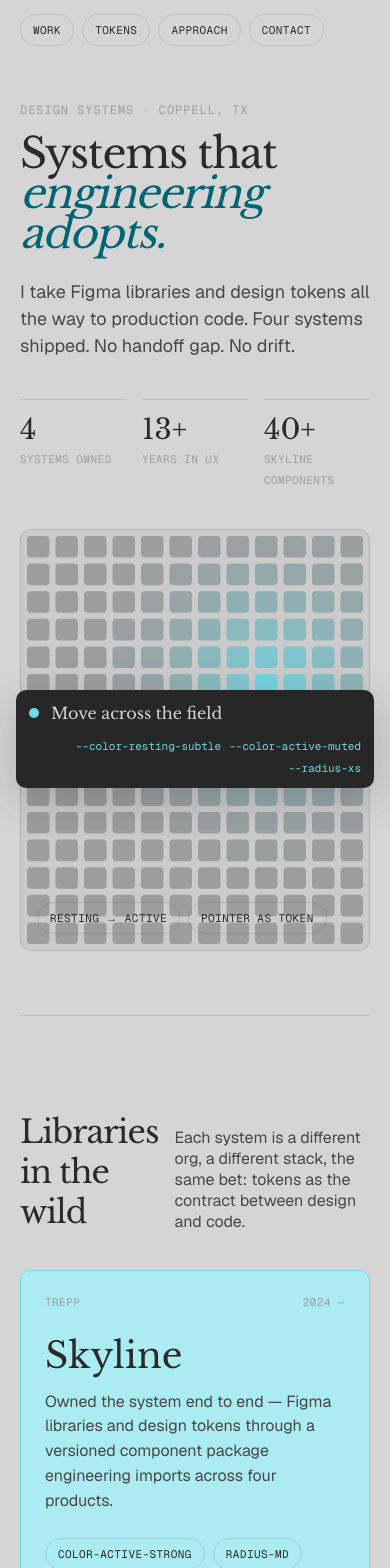
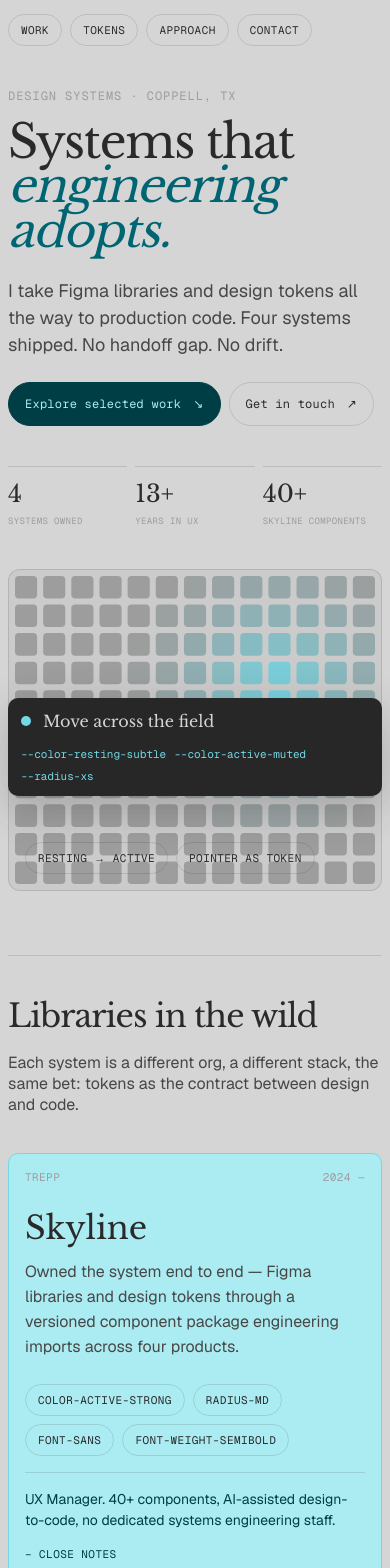
Before and after one commit to dponinski/poninski, a Next.js app: page / in a window 390 px wide. Shown: the part 40-1608 px from the top of the page. Built offline with nearby package versions, Linux system fonts and the light colour scheme.

Commit message:
Save uncommitted changes

```diff
--- a/app/globals.css
+++ b/app/globals.css
@@ -196,6 +196,55 @@ img {
   line-height: 1.5;
 }
 
+.hero__actions {
+  display: flex;
+  flex-wrap: wrap;
+  gap: var(--space-2);
+  margin-top: var(--space-5);
+}
+
+.button {
+  display: inline-flex;
+  align-items: center;
+  justify-content: center;
+  gap: var(--space-3);
+  min-height: 44px;
+  padding: 0 var(--space-4);
+  border: 1px solid var(--line);
+  border-radius: var(--radius-full);
+  font-family: var(--font-mono), monospace;
+  font-size: 12px;
+  letter-spacing: 0.02em;
+  transition:
+    background 160ms ease,
+    color 160ms ease,
+    border-color 160ms ease,
+    transform 160ms ease;
+}
+
+.button:hover,
+.button:focus-visible {
+  transform: translateY(-2px);
+}
+
+.button--primary {
+  background: var(--accent-deep);
+  border-color: var(--accent-deep);
+  color: var(--color-active-subtle);
+}
+
+.button--primary:hover,
+.button--primary:focus-visible {
+  background: var(--accent);
+  border-color: var(--accent);
+}
+
+.button--quiet:hover,
+.button--quiet:focus-visible {
+  background: var(--accent-soft);
+  border-color: var(--accent-mid);
+}
+
 .stats {
   display: grid;
   grid-template-columns: repeat(3, minmax(0, 1fr));
@@ -346,6 +395,16 @@ img {
 
 .card[aria-expanded="true"] .card__detail {
   display: block;
+}
+
+.card__toggle {
+  display: block;
+  margin-top: var(--space-4);
+  color: var(--accent-deep);
+  font-family: var(--font-mono), monospace;
+  font-size: 11px;
+  letter-spacing: 0.04em;
+  text-transform: uppercase;
 }
 
 .lab {
@@ -580,6 +639,78 @@ img {
   }
 }
 
+@media (max-width: 560px) {
+  .shell {
+    width: min(100% - var(--space-4), 1180px);
+  }
+
+  .nav {
+    align-items: flex-start;
+  }
+
+  .nav__links {
+    width: 100%;
+    overflow-x: auto;
+    padding-bottom: 2px;
+  }
+
+  .nav__links a {
+    flex: 0 0 auto;
+  }
+
+  .hero {
+    padding-top: var(--space-5);
+  }
+
+  .hero h1 {
+    font-size: clamp(42px, 12vw, 64px);
+  }
+
+  .stats {
+    gap: var(--space-2);
+  }
+
+  .stat b {
+    font-size: 24px;
+  }
+
+  .stat span {
+    font-size: 9px;
+  }
+
+  .field-wrap,
+  .field-wrap canvas {
+    min-height: 320px;
+  }
+
+  .section {
+    padding-block: var(--space-6);
+  }
+
+  .section__head {
+    flex-direction: column;
+    align-items: flex-start;
+  }
+
+  .card {
+    padding: var(--space-4);
+  }
+
+  .card h3 {
+    font-size: 32px;
+  }
+
+  .inspector {
+    left: var(--space-2);
+    right: var(--space-2);
+    bottom: var(--space-2);
+  }
+
+  .inspector__tokens {
+    justify-content: flex-start;
+  }
+}
+
 @media (prefers-reduced-motion: reduce) {
   html {
     scroll-behavior: auto;
@@ -594,4 +725,12 @@ img {
   .field-wrap canvas {
     cursor: crosshair;
   }
+
+  .button:hover,
+  .button:focus-visible,
+  .card:hover,
+  .card:focus-visible,
+  .card[aria-expanded="true"] {
+    transform: none;
+  }
 }
--- a/components/site.tsx
+++ b/components/site.tsx
@@ -81,6 +81,14 @@ function Hero() {
           I take Figma libraries and design tokens all the way to production
           code. Four systems shipped. No handoff gap. No drift.
         </p>
+        <div className="hero__actions">
+          <a className="button button--primary" href="#work">
+            Explore selected work <span aria-hidden="true">↘</span>
+          </a>
+          <a className="button button--quiet" href="mailto:hello@poninski.com">
+            Get in touch <span aria-hidden="true">↗</span>
+          </a>
+        </div>
         <div className="stats">
           {[
             ["4", "Systems owned"],
@@ -133,6 +141,7 @@ function Work() {
             type="button"
             className="card"
             aria-expanded={open === system.id}
+            aria-controls={`project-detail-${system.id}`}
             onClick={() =>
               setOpen((current) => (current === system.id ? null : system.id))
             }
@@ -157,9 +166,12 @@ function Work() {
                 </span>
               ))}
             </div>
-            <div className="card__detail">
+            <div className="card__detail" id={`project-detail-${system.id}`}>
               {system.role}. {system.outcome}
             </div>
+            <span className="card__toggle" aria-hidden="true">
+              {open === system.id ? "− Close notes" : "+ Project notes"}
+            </span>
           </button>
         ))}
       </div>
@@ -384,10 +396,12 @@ export function Site() {
         Skip to work
       </a>
       <Nav />
-      <Hero />
-      <Work />
-      <TokenLab />
-      <Approach />
+      <main>
+        <Hero />
+        <Work />
+        <TokenLab />
+        <Approach />
+      </main>
       <Footer />
       <Inspector />
     </InspectProvider>
--- a/components/token-field.tsx
+++ b/components/token-field.tsx
@@ -30,6 +30,7 @@ function mix(
 export function TokenField() {
   const canvasRef = useRef<HTMLCanvasElement>(null);
   const pointer = useRef({ x: 0.72, y: 0.38, active: false });
+  const schedulePaint = useRef<() => void>(() => undefined);
   const { inspect } = useInspect();
 
   useEffect(() => {
@@ -42,8 +43,6 @@ export function TokenField() {
       "(prefers-reduced-motion: reduce)",
     ).matches;
     let frame = 0;
-    let cols = 18;
-    let rows = 12;
 
     const paint = () => {
       const rect = canvas.getBoundingClientRect();
@@ -57,8 +56,8 @@ export function TokenField() {
       const deep = hexToRgb(readVar("--color-active-strong") || "#006572");
       const radius = Number.parseFloat(readVar("--radius-xs") || "4");
       const gap = 6;
-      cols = Math.max(10, Math.floor(rect.width / 28));
-      rows = Math.max(8, Math.floor(rect.height / 28));
+      const cols = Math.max(10, Math.floor(rect.width / 28));
+      const rows = Math.max(8, Math.floor(rect.height / 28));
       const cellW = (rect.width - gap * (cols + 1)) / cols;
       const cellH = (rect.height - gap * (rows + 1)) / rows;
       const px = pointer.current.x * rect.width;
@@ -90,24 +89,31 @@ export function TokenField() {
         context.arc(px, py, 14, 0, Math.PI * 2);
         context.stroke();
       }
-
-      frame = window.requestAnimationFrame(paint);
     };
 
-    frame = window.requestAnimationFrame(paint);
-    return () => window.cancelAnimationFrame(frame);
+    schedulePaint.current = () => {
+      if (frame) return;
+      frame = window.requestAnimationFrame(() => {
+        frame = 0;
+        paint();
+      });
+    };
+
+    const resizeObserver = new ResizeObserver(schedulePaint.current);
+    resizeObserver.observe(canvas);
+    schedulePaint.current();
+
+    return () => {
+      resizeObserver.disconnect();
+      if (frame) window.cancelAnimationFrame(frame);
+      schedulePaint.current = () => undefined;
+    };
   }, []);
 
   return (
     <div
       className="field-wrap"
-      onPointerMove={(event) => {
-        const rect = event.currentTarget.getBoundingClientRect();
-        pointer.current = {
-          x: (event.clientX - rect.left) / rect.width,
-          y: (event.clientY - rect.top) / rect.height,
-          active: true,
-        };
+      onPointerEnter={() =>
         inspect({
           label: "Activation field",
           tokens: [
@@ -116,10 +122,20 @@ export function TokenField() {
             "--color-active-strong",
             "--radius-xs",
           ],
-        });
+        })
+      }
+      onPointerMove={(event) => {
+        const rect = event.currentTarget.getBoundingClientRect();
+        pointer.current = {
+          x: (event.clientX - rect.left) / rect.width,
+          y: (event.clientY - rect.top) / rect.height,
+          active: true,
+        };
+        schedulePaint.current();
       }}
       onPointerLeave={() => {
         pointer.current.active = false;
+        schedulePaint.current();
       }}
     >
       <canvas ref={canvasRef} aria-hidden="true" />
```
